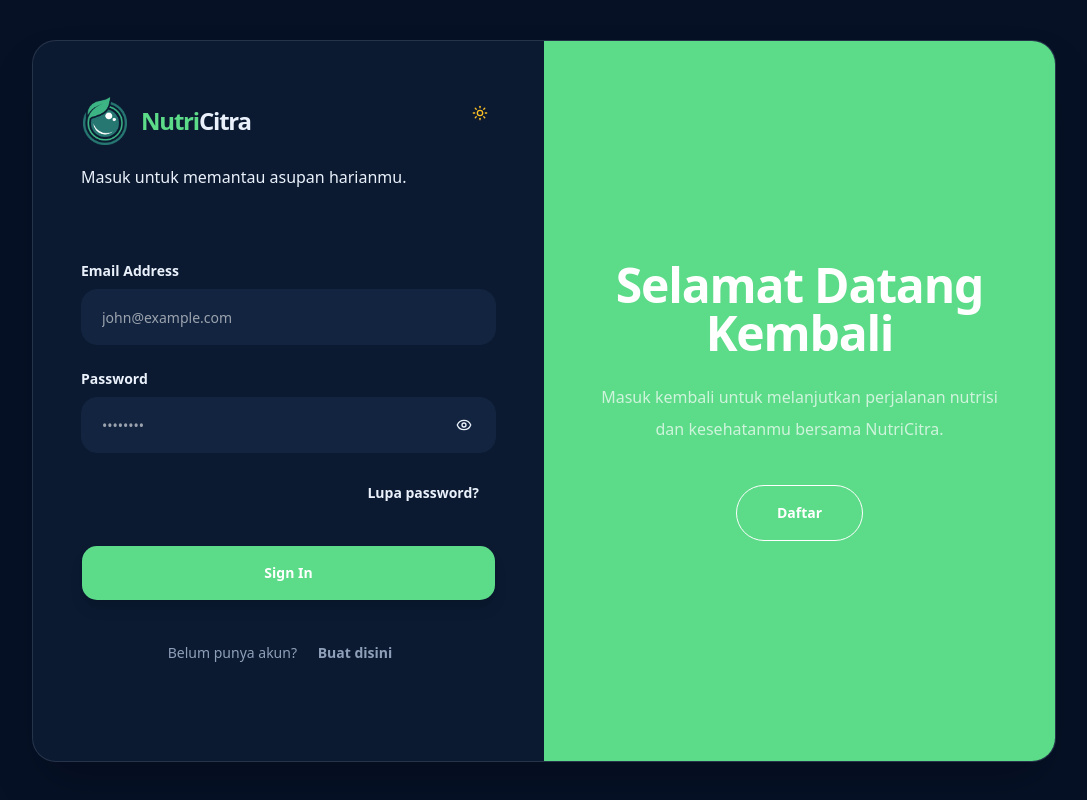
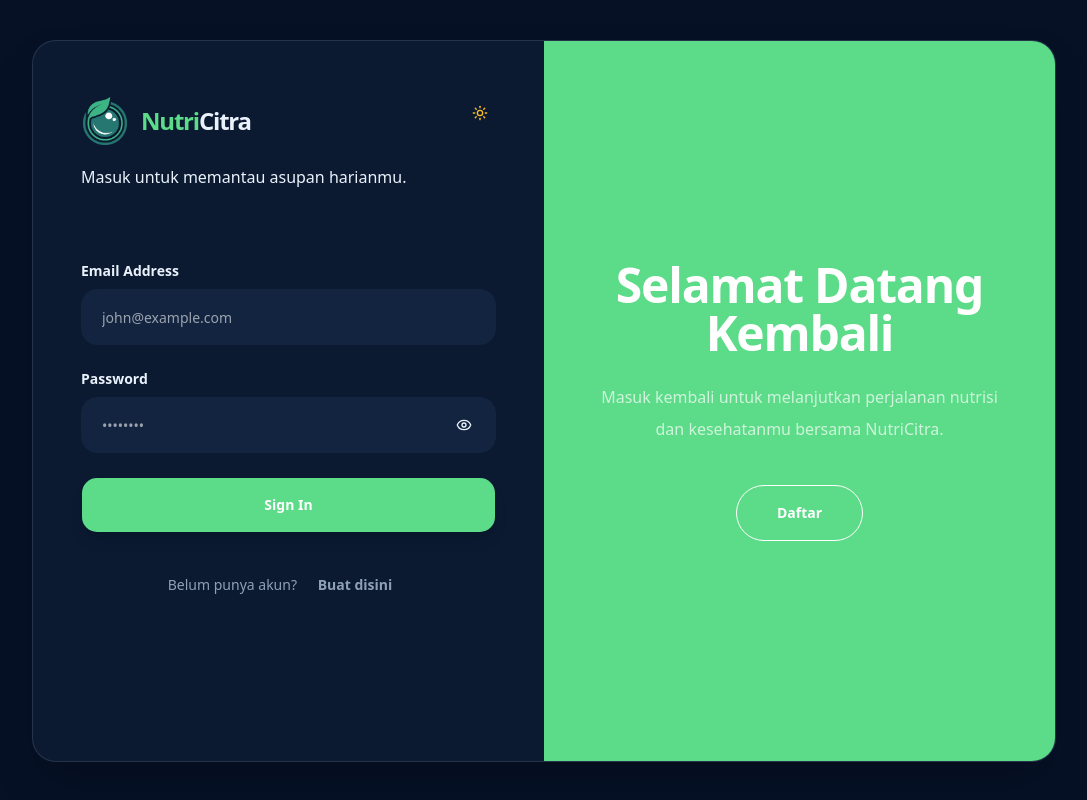
Before and after one commit to Hasansurya321/NutriWise-Project, a React (Vite) app: page /auth in a window 1280 px wide. Shown: the whole page, without its empty margins (96-1183 px from the left). Built offline with nearby package versions, Linux system fonts and the light colour scheme; no server answers.

Commit message:
chore: temporarily hide forgot password button for MVP release

```diff
--- a/src/components/auth/LoginForm.jsx
+++ b/src/components/auth/LoginForm.jsx
@@ -112,11 +112,11 @@ export default function LoginForm({ onSwitchToRegister }) {
 
           </Button>
         </div>
-        <div className="mt-3 flex justify-end">
+        {/* <div className="mt-3 flex justify-end">
           <Button variant='ghost' type="button">
             Lupa password?
           </Button>
-        </div>
+        </div> */}
       </div>
 
       {/* SUBMIT */}
```
Also changed, not shown: 1 other file (tests, documents, lock files or other folders).
